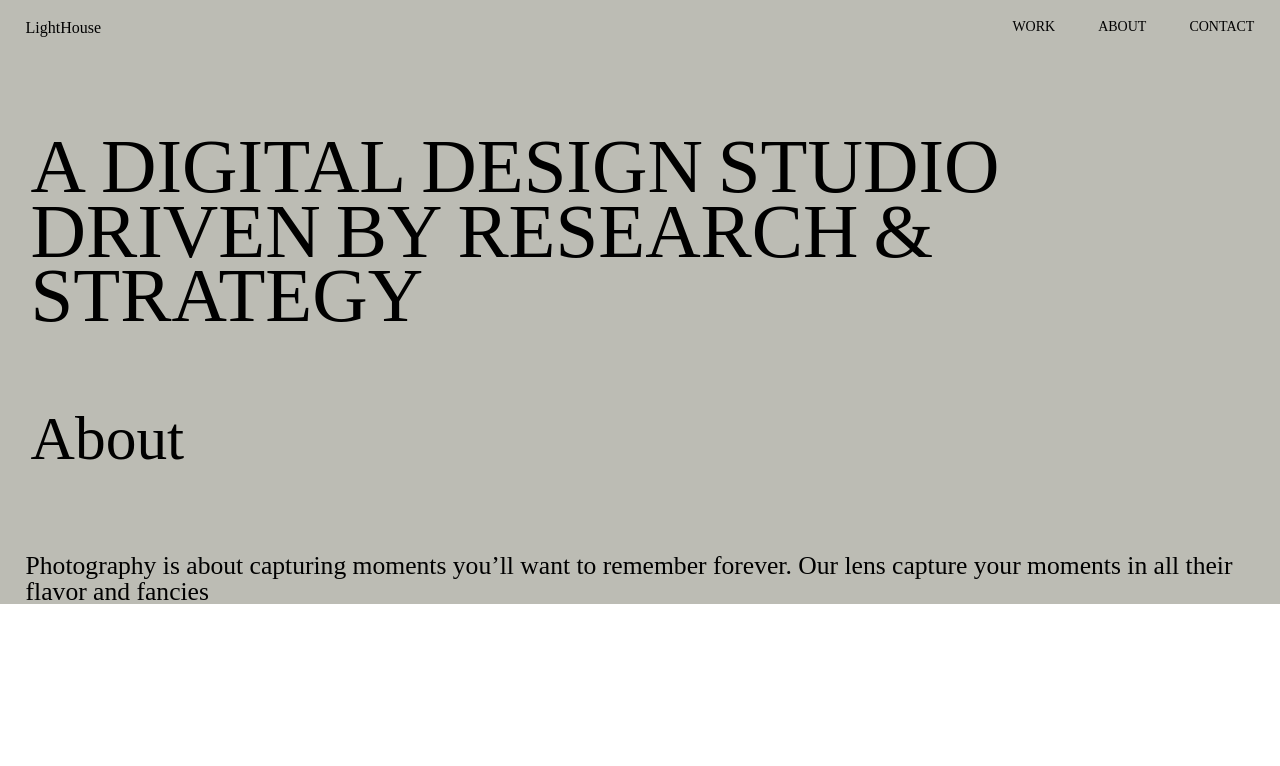
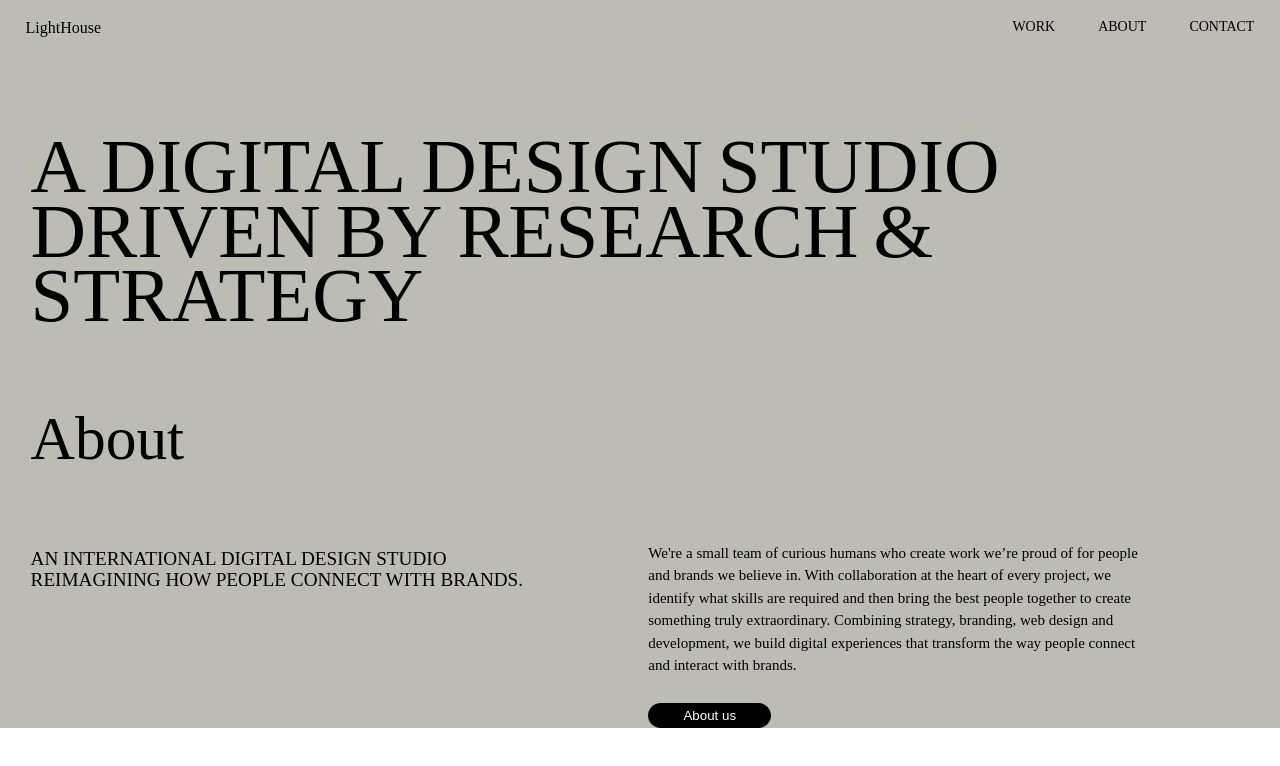
Before and after one commit to muhsinkamil/loveearth, a React (Vite) app: page / in a window 1280 px wide. Shown: the top 766 px of the page. Built offline with nearby package versions, Linux system fonts and the light colour scheme.

Commit message:
add about section

```diff
--- a/src/components/Button/index.tsx
+++ b/src/components/Button/index.tsx
@@ -1,13 +1,17 @@
-import "./styles.scss";
+import './styles.scss';
 
 type Props = {
   bfrContent: string;
   aftrContent: string;
+  buttonOuterWidth: string;
 };
 
-const Button = ({ bfrContent, aftrContent }: Props) => {
+const Button = ({ bfrContent, aftrContent, buttonOuterWidth }: Props) => {
   return (
-    <button className="btn-complex">
+    <button
+      className="btn-complex"
+      // style={{ minWidth: buttonOuterWidth }}
+    >
       <div
         className="btn-inner-complex text"
         bfr-content={bfrContent}
--- a/src/components/Button/styles.scss
+++ b/src/components/Button/styles.scss
@@ -7,12 +7,12 @@
   cursor: pointer;
   overflow: hidden;
   position: relative;
-  min-width: 125px;
+  min-width: 123px;
   transition: min-width 300ms ease-in-out;
 }
 
 .btn-complex::before {
-  content: "";
+  content: '';
   position: absolute;
   top: 3px;
   left: 0;
@@ -40,7 +40,7 @@
 }
 
 .btn-complex:hover {
-  min-width: 200px;
+  min-width: 160px;
 }
 
 .btn-complex:hover::before {
--- a/src/pages/Home.tsx
+++ b/src/pages/Home.tsx
@@ -1,8 +1,9 @@
-import { motion } from 'framer-motion'
-import { Header, LoadingScreen } from '../components'
-import withLoadingScreen from '../hoc/pageTransition'
-import './home.styles.scss'
-import '../styles/reusableStyles.scss'
+import { motion } from 'framer-motion';
+import { Header, LoadingScreen } from '../components';
+import withLoadingScreen from '../hoc/pageTransition';
+import './home.styles.scss';
+import '../styles/reusableStyles.scss';
+import Button from '../components/Button';
 
 const Home = () => {
   return (
@@ -33,10 +34,12 @@ const Home = () => {
           // @TODO: check styles
           // customStyles={{ fontSize: "6.5vw" }}
         />
+
+        <section className="about-section-container">
+          <div className="about-left-section">
             <Header
               contents={['About']}
               customContainerStyles={{
-            margin: '5px',
                 paddingTop: '6vw',
                 fontSize: '4.8vw',
                 lineHeight: '0.8',
@@ -44,13 +47,37 @@ const Home = () => {
               }}
             />
 
-        <h3 className="about-subtitle">
-          Photography is about capturing moments you’ll want to remember
-          forever. Our lens capture your moments in all their flavor and fancies
+            <div className="about-subtitle">
+              <h3 className="about-sub">
+                AN INTERNATIONAL DIGITAL DESIGN STUDIO
               </h3>
+              <h3 className="about-sub">
+                REIMAGINING HOW PEOPLE CONNECT WITH BRANDS.
+              </h3>
+            </div>
+          </div>
+          <div className="about-right-section">
+            <p className="abt-r-sec-para">
+              We're a small team of curious humans who create work we’re proud
+              of for people and brands we believe in. With collaboration at the
+              heart of every project, we identify what skills are required and
+              then bring the best people together to create something truly
+              extraordinary. Combining strategy, branding, web design and
+              development, we build digital experiences that transform the way
+              people connect and interact with brands.
+            </p>
+            <div className="abt-us-btn">
+              <Button
+                bfrContent="About us"
+                aftrContent="Get to know us"
+                buttonOuterWidth="125px"
+              />
+            </div>
+          </div>
+        </section>
       </motion.div>
     </>
-  )
-}
+  );
+};
 
-export default withLoadingScreen(Home)
+export default withLoadingScreen(Home);
--- a/src/pages/home.styles.scss
+++ b/src/pages/home.styles.scss
@@ -1,10 +1,46 @@
 .home-container {
 }
 
+.about-sub {
+  font-size: 1.5vw;
+  line-height: 1.1;
+  font-weight: 400;
+  text-transform: uppercase;
+}
+
 .about-subtitle {
-  margin: '5px';
   padding-top: 6vw;
-  font-size: 2vw;
-  line-height: 1;
-  font-weight: 400;
 }
+
+.about-section-container {
+  display: flex;
+  margin: 5px;
+  gap: 10px;
+}
+
+.about-right-section {
+  // padding of about heading + subtitle
+  width: 55%;
+  padding: 16vw 4vw 0 9vw;
+}
+
+.abt-r-sec-para {
+  margin-bottom: 2vw;
+  font-size: 15px;
+  line-height: 1.5;
+}
+
+@media only screen and (max-width: 800px) {
+  .about-section-container {
+    flex-direction: column;
+  }
+
+  .about-sub {
+    font-size: 3.4vw;
+  }
+
+  .about-right-section {
+    width: 100%;
+    padding: 10px 0;
+  }
+}
--- a/src/styles/globalrules.scss
+++ b/src/styles/globalrules.scss
@@ -16,3 +16,9 @@ body {
 body {
   -ms-overflow-style: none;
 }
+
+p {
+  font-size: 14px;
+  line-height: 1.2;
+  font-weight: 300;
+}
```
Also changed, not shown: src/components/index.ts (+4 -4 lines), 1 other file (tests, documents, lock files or other folders). Lines whose indentation alone changed are shown as unchanged.
